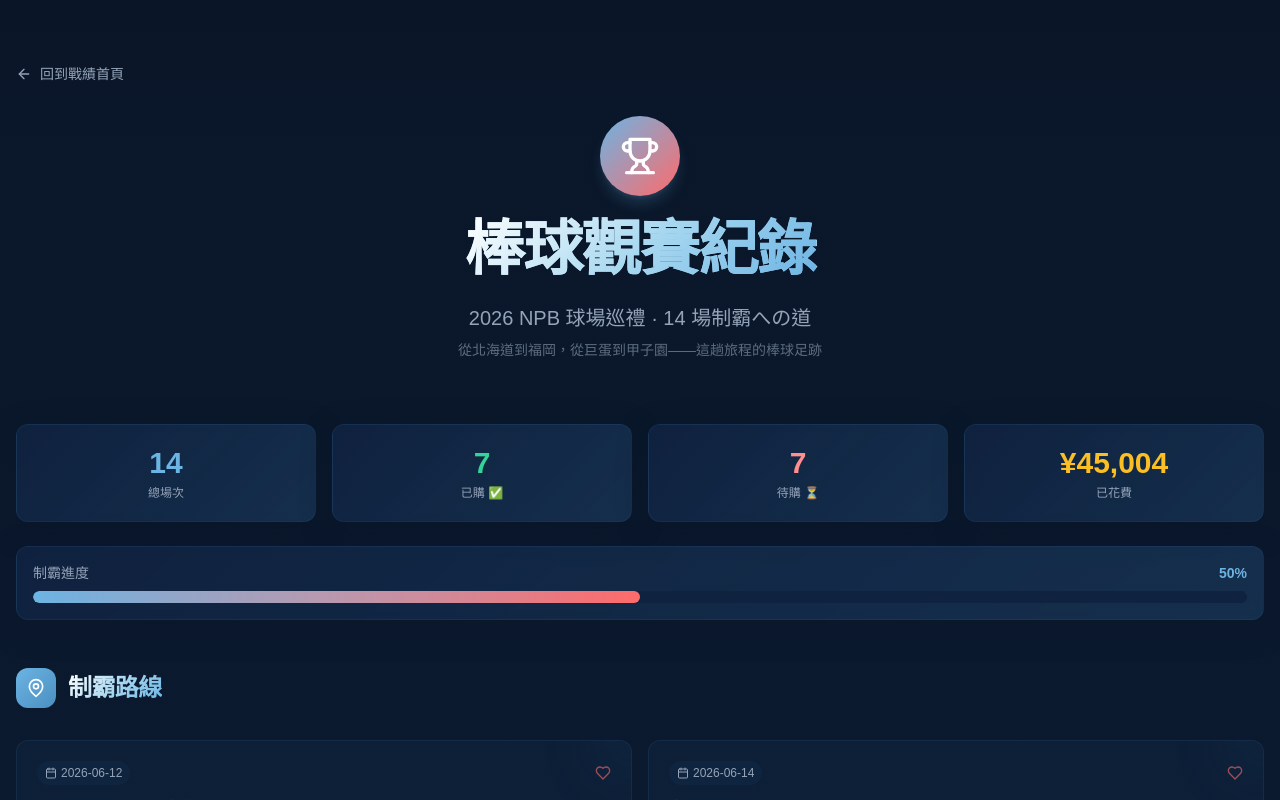
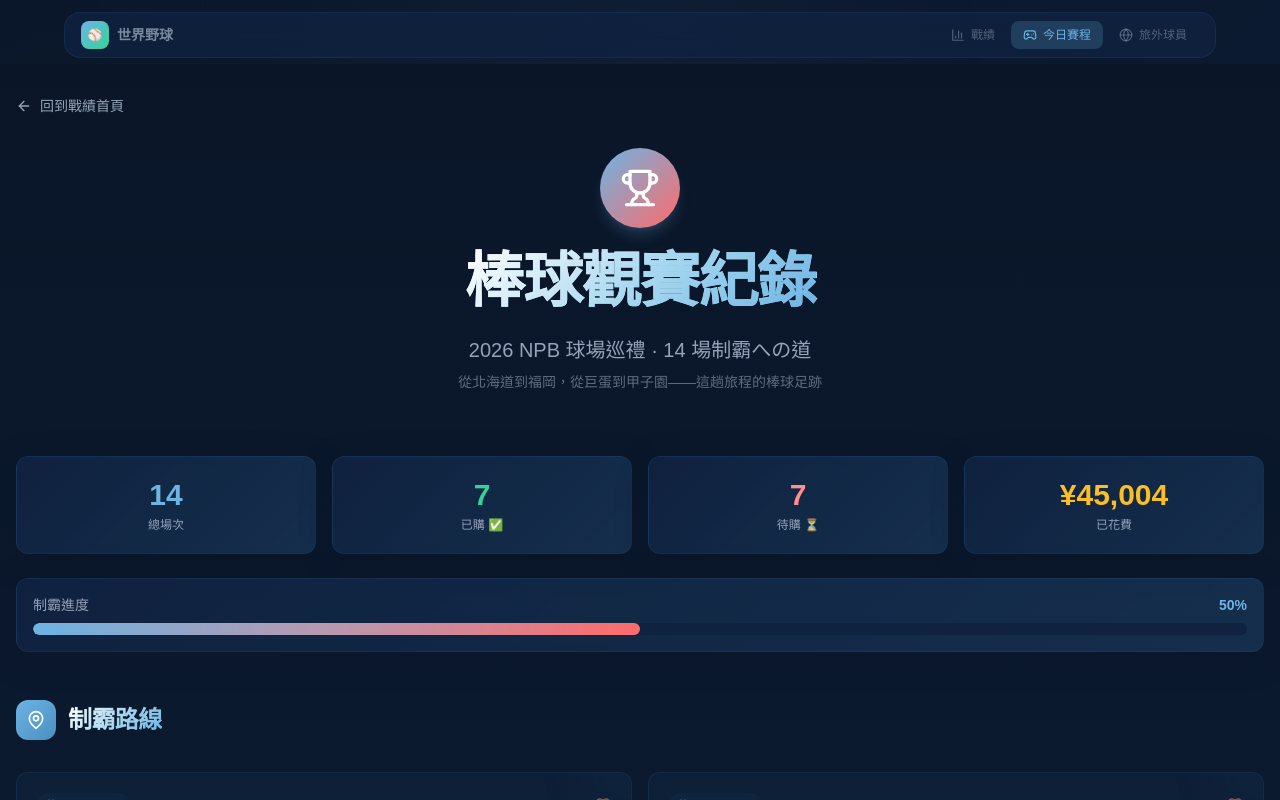
Before and after one commit to easonliu850711/baseball, a Next.js app: page /games in a window 1280 px wide. Shown: the top 800 px of the page. Built offline with nearby package versions, Linux system fonts and the light colour scheme.

Commit message:
🧭 feat: NavBar全域導覽+版型padding調整

```diff
--- a/src/app/games/page.tsx
+++ b/src/app/games/page.tsx
@@ -44,7 +44,7 @@ export default function WatchRecords() {
   const progressPercent = Math.round((totalBought / totalGames) * 100)
 
   return (
-    <div className="min-h-screen bg-gradient-to-b from-ocean-abyss to-ocean-deep py-16 px-4">
+    <div className="min-h-screen bg-gradient-to-b from-ocean-abyss to-ocean-deep py-8 px-4">
       <div className="max-w-7xl mx-auto">
         {/* ===== 🔙 回主頁 ===== */}
         <Link href="/" className="inline-flex items-center gap-2 text-stone-gray hover:text-shell-white transition-colors mb-8 text-sm">
--- a/src/app/layout.tsx
+++ b/src/app/layout.tsx
@@ -1,15 +1,19 @@
 import type { Metadata } from 'next'
 import './globals.css'
+import NavBar from '@/components/NavBar'
 
 export const metadata: Metadata = {
-  title: '⚾ Studio Imori 球場巡禮 — 14 場制霸',
-  description: 'NPB 14 場球場巡禮全進度追蹤・已購 7 張・預算管理・制霸儀表板',
+  title: '⚾ 世界野球戰績站',
+  description: 'NPB·MLB·CPBL·KBO 四國排行榜・旅外球員追蹤',
 }
 
 export default function RootLayout({ children }: { children: React.ReactNode }) {
   return (
     <html lang="zh-TW">
-      <body>{children}</body>
+      <body>
+        <NavBar />
+        {children}
+      </body>
     </html>
   )
 }
--- a/src/app/page.tsx
+++ b/src/app/page.tsx
@@ -207,7 +207,7 @@ export default function BaseballHome() {
   )
 
   return (
-    <div className="min-h-screen bg-gradient-to-b from-ocean-abyss via-ocean-deep to-ocean-abyss py-16 px-4">
+    <div className="min-h-screen bg-gradient-to-b from-ocean-abyss via-ocean-deep to-ocean-abyss py-8 px-4">
       <div className="max-w-6xl mx-auto">
 
 
--- a/src/app/players/page.tsx
+++ b/src/app/players/page.tsx
@@ -114,7 +114,7 @@ export default function OverseasPlayers() {
   if (!mounted) return null
 
   return (
-    <div className="min-h-screen bg-gradient-to-b from-ocean-abyss via-ocean-deep to-ocean-abyss py-16 px-4">
+    <div className="min-h-screen bg-gradient-to-b from-ocean-abyss via-ocean-deep to-ocean-abyss py-8 px-4">
       <div className="max-w-6xl mx-auto">
         {/* ===== 🔙 回主頁 ===== */}
         <Link href="/" className="inline-flex items-center gap-2 text-stone-gray hover:text-shell-white transition-colors mb-8 text-sm">
--- /dev/null
+++ b/src/components/NavBar.tsx
@@ -0,0 +1,103 @@
+'use client'
+
+import { useState } from 'react'
+import Link from 'next/link'
+import { usePathname } from 'next/navigation'
+import { motion, AnimatePresence } from 'framer-motion'
+import { Menu, X, Home, Gamepad2, Globe, BarChart3 } from 'lucide-react'
+
+const navLinks = [
+  { href: '/', label: '戰績', icon: <BarChart3 className="w-3.5 h-3.5" /> },
+  { href: '/games', label: '今日賽程', icon: <Gamepad2 className="w-3.5 h-3.5" /> },
+  { href: '/players', label: '旅外球員', icon: <Globe className="w-3.5 h-3.5" /> },
+]
+
+export default function NavBar() {
+  const pathname = usePathname()
+  const [menuOpen, setMenuOpen] = useState(false)
+
+  return (
+    <>
+      {/* ── 桌面版 ── */}
+      <nav className="fixed top-0 left-0 right-0 z-50 px-4 py-3">
+        <div className="max-w-6xl mx-auto">
+          <div className="flex items-center justify-between rounded-2xl bg-ocean-deep/80 backdrop-blur-md border border-ocean-light/20 shadow-sm px-4 py-2">
+            {/* Logo */}
+            <Link href="/" className="flex items-center gap-2 text-shell-white font-bold text-sm">
+              <span className="w-7 h-7 rounded-lg bg-gradient-to-br from-ocean-wave to-emerald-400 flex items-center justify-center shadow-sm">
+                <span className="text-white text-xs">⚾</span>
+              </span>
+              <span className="hidden sm:inline text-stone-gray/80">世界野球</span>
+            </Link>
+
+            {/* 導覽連結 */}
+            <div className="hidden md:flex items-center gap-1">
+              {navLinks.map(link => {
+                const isActive = pathname === link.href
+                return (
+                  <Link
+                    key={link.href}
+                    href={link.href}
+                    className={`flex items-center gap-1.5 px-3 py-1.5 rounded-lg text-xs transition-all ${
+                      isActive
+                        ? 'bg-ocean-wave/20 text-ocean-wave font-medium'
+                        : 'text-stone-gray/50 hover:text-stone-gray/80 hover:bg-ocean-mid/30'
+                    }`}
+                  >
+                    {link.icon}
+                    {link.label}
+                  </Link>
+                )
+              })}
+            </div>
+
+            {/* 漢堡選單 — 手機版 */}
+            <button
+              onClick={() => setMenuOpen(!menuOpen)}
+              className="md:hidden p-1.5 rounded-lg text-stone-gray/50 hover:text-stone-gray/70 hover:bg-ocean-mid/30 transition-all"
+            >
+              {menuOpen ? <X className="w-4 h-4" /> : <Menu className="w-4 h-4" />}
+            </button>
+          </div>
+        </div>
+      </nav>
+
+      {/* ── 手機版選單 ── */}
+      <AnimatePresence>
+        {menuOpen && (
+          <motion.div
+            initial={{ opacity: 0, y: -10 }}
+            animate={{ opacity: 1, y: 0 }}
+            exit={{ opacity: 0, y: -10 }}
+            transition={{ duration: 0.2 }}
+            className="fixed top-16 left-4 right-4 z-50 md:hidden"
+          >
+            <div className="rounded-2xl bg-ocean-deep/95 backdrop-blur-md border border-ocean-light/20 shadow-lg p-3">
+              {navLinks.map(link => {
+                const isActive = pathname === link.href
+                return (
+                  <Link
+                    key={link.href}
+                    href={link.href}
+                    onClick={() => setMenuOpen(false)}
+                    className={`flex items-center gap-3 px-3 py-2.5 rounded-xl text-sm transition-all ${
+                      isActive
+                        ? 'bg-ocean-wave/20 text-ocean-wave font-medium'
+                        : 'text-stone-gray/50 hover:text-stone-gray/70 hover:bg-ocean-mid/30'
+                    }`}
+                  >
+                    <span className={`${isActive ? 'text-ocean-wave' : 'text-stone-gray/40'}`}>{link.icon}</span>
+                    {link.label}
+                  </Link>
+                )
+              })}
+            </div>
+          </motion.div>
+        )}
+      </AnimatePresence>
+
+      {/* ── 內容偏移 ── */}
+      <div className="h-16" />
+    </>
+  )
+}
```
